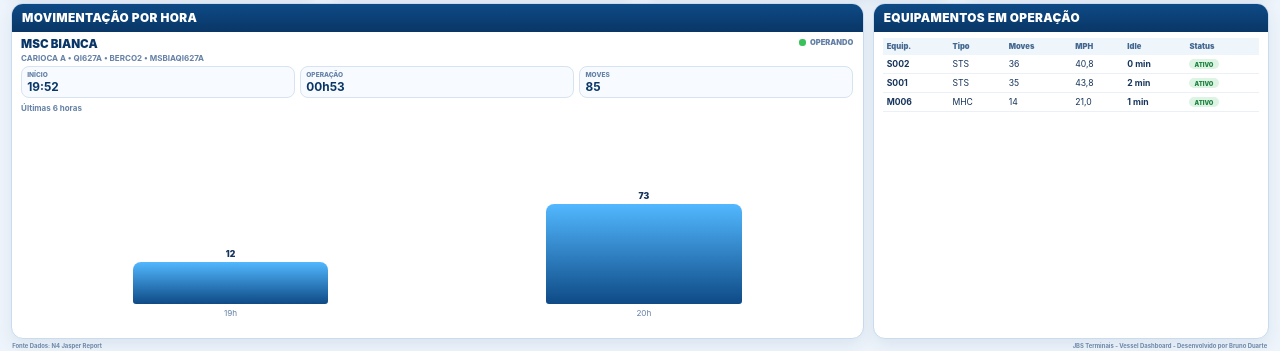
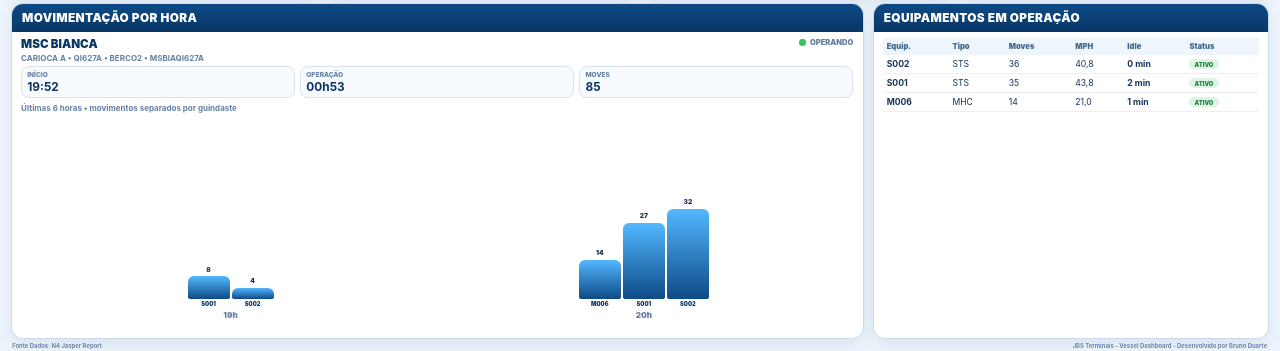
Before and after one commit to brunosth-rgb/vessel, a plain HTML site: page index.html in a window 1280 px wide. Shown: the part 449-800 px from the top of the page. Drawn offline with Linux system fonts and the light colour scheme.

Commit message:
Add files via upload

```diff
--- a/index.html
+++ b/index.html
@@ -514,6 +514,63 @@ body{min-width:1220px}
   margin-top:.35vh;
   font-size:.82vh;
   color:var(--muted);
+}
+
+.hour-group{
+  flex:1;
+  min-width:0;
+  height:100%;
+  display:flex;
+  flex-direction:column;
+  justify-content:flex-end;
+  align-items:center;
+}
+.crane-bars{
+  width:100%;
+  flex:1;
+  min-height:0;
+  display:flex;
+  align-items:flex-end;
+  justify-content:center;
+  gap:.16vw;
+}
+.crane-bar-wrap{
+  flex:0 1 18%;
+  min-width:17px;
+  max-width:42px;
+  height:100%;
+  display:flex;
+  flex-direction:column;
+  justify-content:flex-end;
+  align-items:center;
+}
+.crane-chart-bar{
+  width:100%;
+  min-width:14px;
+  border-radius:6px 6px 2px 2px;
+  background:linear-gradient(180deg,#52B8FF,var(--blue));
+  position:relative;
+}
+.crane-chart-bar span{
+  position:absolute;
+  top:-1.35vh;
+  left:50%;
+  transform:translateX(-50%);
+  white-space:nowrap;
+  font-size:.82vh;
+  font-weight:900;
+  color:var(--text);
+}
+.crane-code{
+  margin-top:.24vh;
+  font-size:.72vh;
+  line-height:1;
+  font-weight:900;
+  color:var(--blue-dark);
+}
+.hour-group .chart-hour{
+  margin-top:.36vh;
+  font-weight:900;
 }
 
 .alerts{
@@ -2181,6 +2238,42 @@ function buildHourlySeries(moves){
 }
 
 
+
+function buildHourlyByCrane(moves){
+  const buckets = new Map();
+
+  moves.forEach(move => {
+    const d = move.time;
+    const p = timeZoneParts(d);
+    const hourKey = `${p.year}-${p.month}-${p.day}T${p.hour}`;
+    const crane = String(move.crane || 'N/I').trim().toUpperCase() || 'N/I';
+
+    if(!buckets.has(hourKey)){
+      buckets.set(hourKey, {
+        key:hourKey,
+        date:d,
+        hour:`${p.hour}h`,
+        cranes:new Map()
+      });
+    }
+
+    const bucket = buckets.get(hourKey);
+    bucket.cranes.set(crane, (bucket.cranes.get(crane) || 0) + 1);
+  });
+
+  return Array.from(buckets.values())
+    .sort((a,b) => a.date - b.date)
+    .map(bucket => ({
+      key:bucket.key,
+      date:bucket.date.toISOString(),
+      hour:bucket.hour,
+      cranes:Array.from(bucket.cranes.entries())
+        .sort((a,b) => a[0].localeCompare(b[0])),
+      total:Array.from(bucket.cranes.values()).reduce((sum,value) => sum + value, 0)
+    }));
+}
+
+
 function reportDateFromFilename(filename){
   const raw = String(filename || '');
   const match = raw.match(/(\d{4})(\d{2})(\d{2})[_-](\d{2})(\d{2})/);
@@ -2315,6 +2408,7 @@ function buildVesselData(meta, moves, reportReferenceTime){
       {title:'MPH MHC',desc:'Produtividade dos MHC',value:mphMhc,max:25,unit:'movimentos / hora',target:TARGETS.mhc,label:'MHC'}
     ],
     hourly:buildHourlySeries(moves),
+    hourlyByCrane:buildHourlyByCrane(moves),
     equipment:buildEquipmentRows(moves, meta.phase, reportReferenceTime)
   };
 }
@@ -2729,6 +2823,63 @@ function hourlySeries(v){
   return Array.from(totals.entries());
 }
 
+function hourlyCraneSeries(v){
+  if(v.id !== 'overview'){
+    if(Array.isArray(v.hourlyByCrane) && v.hourlyByCrane.length){
+      return v.hourlyByCrane;
+    }
+
+    // Compatibilidade com caches antigos, sem quebra do painel.
+    return (v.hourly || []).map(([hour,total]) => ({
+      hour,
+      total,
+      cranes:[['TOTAL', total]]
+    }));
+  }
+
+  const hours = new Map();
+
+  vessels
+    .filter(item => item.id !== 'overview')
+    .forEach(item => {
+      const source = Array.isArray(item.hourlyByCrane) && item.hourlyByCrane.length
+        ? item.hourlyByCrane
+        : (item.hourly || []).map(([hour,total]) => ({
+            hour,
+            total,
+            cranes:[['TOTAL', total]]
+          }));
+
+      source.forEach(bucket => {
+        const hour = bucket.hour;
+        if(!hours.has(hour)){
+          hours.set(hour, {
+            hour,
+            total:0,
+            cranes:new Map()
+          });
+        }
+
+        const target = hours.get(hour);
+        target.total += Number(bucket.total || 0);
+
+        (bucket.cranes || []).forEach(([crane,value]) => {
+          target.cranes.set(
+            crane,
+            (target.cranes.get(crane) || 0) + Number(value || 0)
+          );
+        });
+      });
+    });
+
+  return Array.from(hours.values()).map(bucket => ({
+    hour:bucket.hour,
+    total:bucket.total,
+    cranes:Array.from(bucket.cranes.entries())
+      .sort((a,b) => a[0].localeCompare(b[0]))
+  }));
+}
+
 function renderSelectedHourlyPanel(v){
   const root = document.getElementById('selectedHourlyPanel');
   root.innerHTML = '';
@@ -2736,16 +2887,40 @@ function renderSelectedHourlyPanel(v){
   const panel = document.createElement('div');
   panel.className = 'card panel hourly-ship';
 
-  const last6 = hourlySeries(v).slice(-6);
-  const max = Math.max(...last6.map(x => x[1]), 1);
+  const last6 = hourlyCraneSeries(v).slice(-6);
+  const max = Math.max(
+    ...last6.flatMap(bucket => (bucket.cranes || []).map(([,value]) => Number(value || 0))),
+    1
+  );
   const overview = v.id === 'overview';
   const statusClass = overview ? '' : (v.status === 'warn' ? 'warn' : (v.status === 'critical' ? 'critical' : ''));
   const statusLabel = overview ? 'CONSOLIDADO' : (v.status === 'warn' ? 'ATENÇÃO' : (v.status === 'critical' ? 'CRÍTICO' : 'OPERANDO'));
 
   let bars = '';
-  for (const [h, val] of last6) {
-    const height = Math.max(5.2, (val / max) * 12.4);
-    bars += `<div class="bar-col"><div class="chart-bar" style="height:${height}vh"><span>${val}</span></div><div class="chart-hour">${h}</div></div>`;
+
+  for (const bucket of last6) {
+    let craneBars = '';
+
+    for (const [crane, valueRaw] of (bucket.cranes || [])) {
+      const value = Number(valueRaw || 0);
+      const height = Math.max(1.2, (value / max) * 11.2);
+
+      craneBars += `
+        <div class="crane-bar-wrap" title="${crane}: ${value} movimento(s)">
+          <div class="crane-chart-bar" style="height:${height}vh">
+            <span>${value}</span>
+          </div>
+          <div class="crane-code">${crane}</div>
+        </div>
+      `;
+    }
+
+    bars += `
+      <div class="hour-group">
+        <div class="crane-bars">${craneBars}</div>
+        <div class="chart-hour">${bucket.hour}</div>
+      </div>
+    `;
   }
 
   const firstLabel = overview ? 'Escopo' : 'Início';
@@ -2770,7 +2945,7 @@ function renderSelectedHourlyPanel(v){
         <div class="hourly-mini-card"><span>${secondLabel}</span><strong>${secondValue}</strong></div>
         <div class="hourly-mini-card"><span>Moves</span><strong>${br(v.moves)}</strong></div>
       </div>
-      <div class="body-note">Últimas 6 horas</div>
+      <div class="body-note">Últimas 6 horas • movimentos separados por guindaste</div>
       <div class="chart last6">${bars}</div>
     </div>
   `;
```
